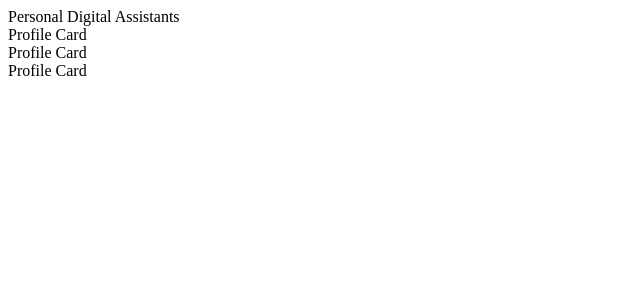
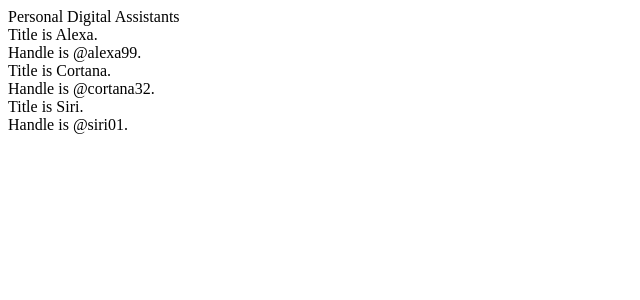
Before and after one commit to mariacristinafadgyas/PDAs, a React (Create React App) app: page / in a window 1280 px wide. Shown: the top 300 px of the page, without its empty margins (0-640 px from the left). Built offline with nearby package versions, Linux system fonts and the light colour scheme.

Commit message:
add props system

```diff
--- a/src/App.js
+++ b/src/App.js
@@ -5,9 +5,9 @@
         <div>
             <div>Personal Digital Assistants</div>
 
-            <ProfileCard />
-            <ProfileCard />
-            <ProfileCard />
+            <ProfileCard title = "Alexa" handle = "@alexa99" />
+            <ProfileCard title = "Cortana" handle = "@cortana32"/>
+            <ProfileCard title = "Siri" handle = "@siri01"/>
         </div>
 
     );
--- a/src/ProfileCard.js
+++ b/src/ProfileCard.js
@@ -1,5 +1,11 @@
-function ProfileCard() {
-    return <div>Profile Card</div>
+function ProfileCard(props) {
+    return (
+        <div>
+            <div>Title is {props.title}.</div>
+            <div>Handle is {props.handle}.</div>
+        </div>
+
+    );
 }
 
 export default ProfileCard;
```
